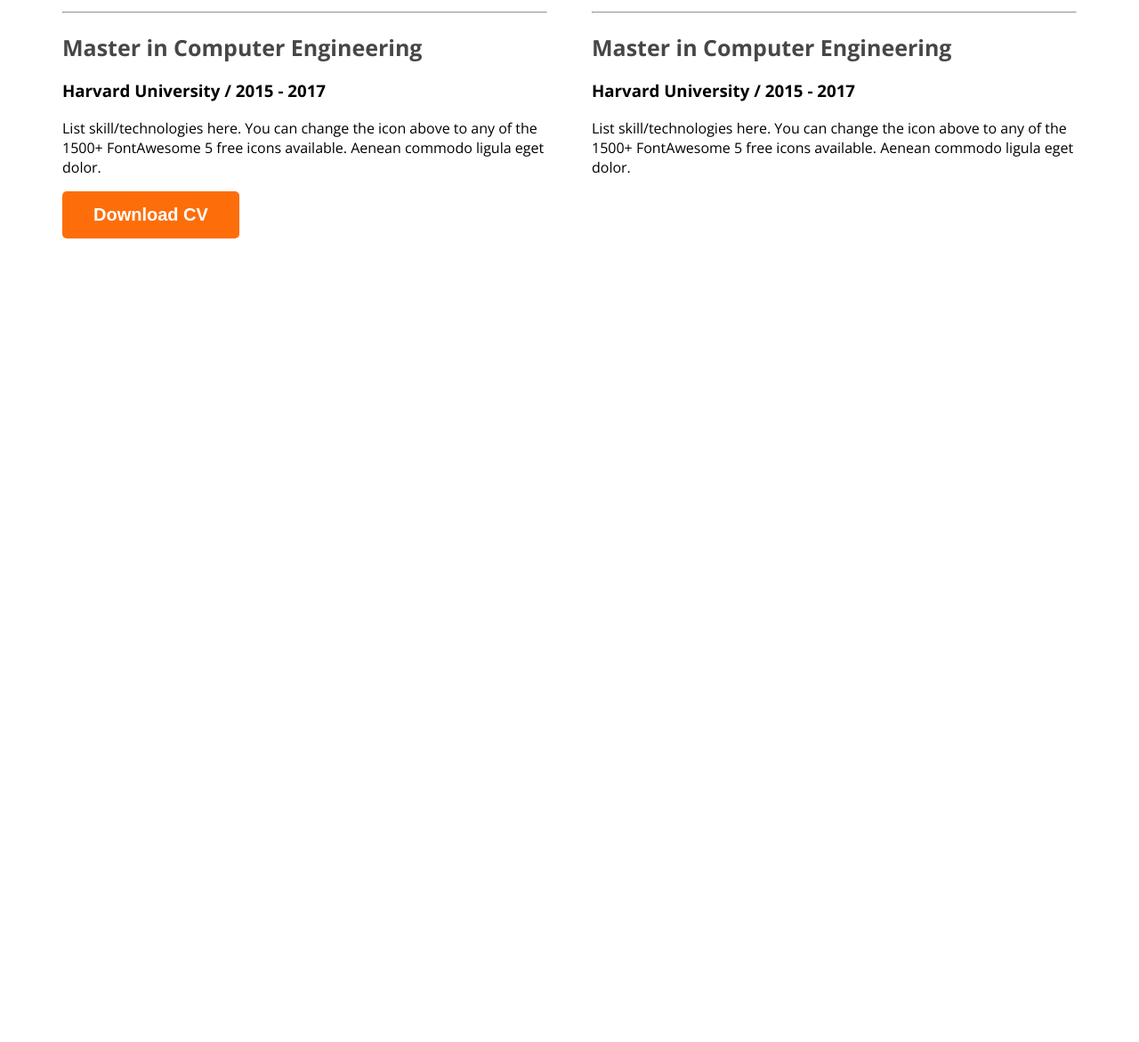
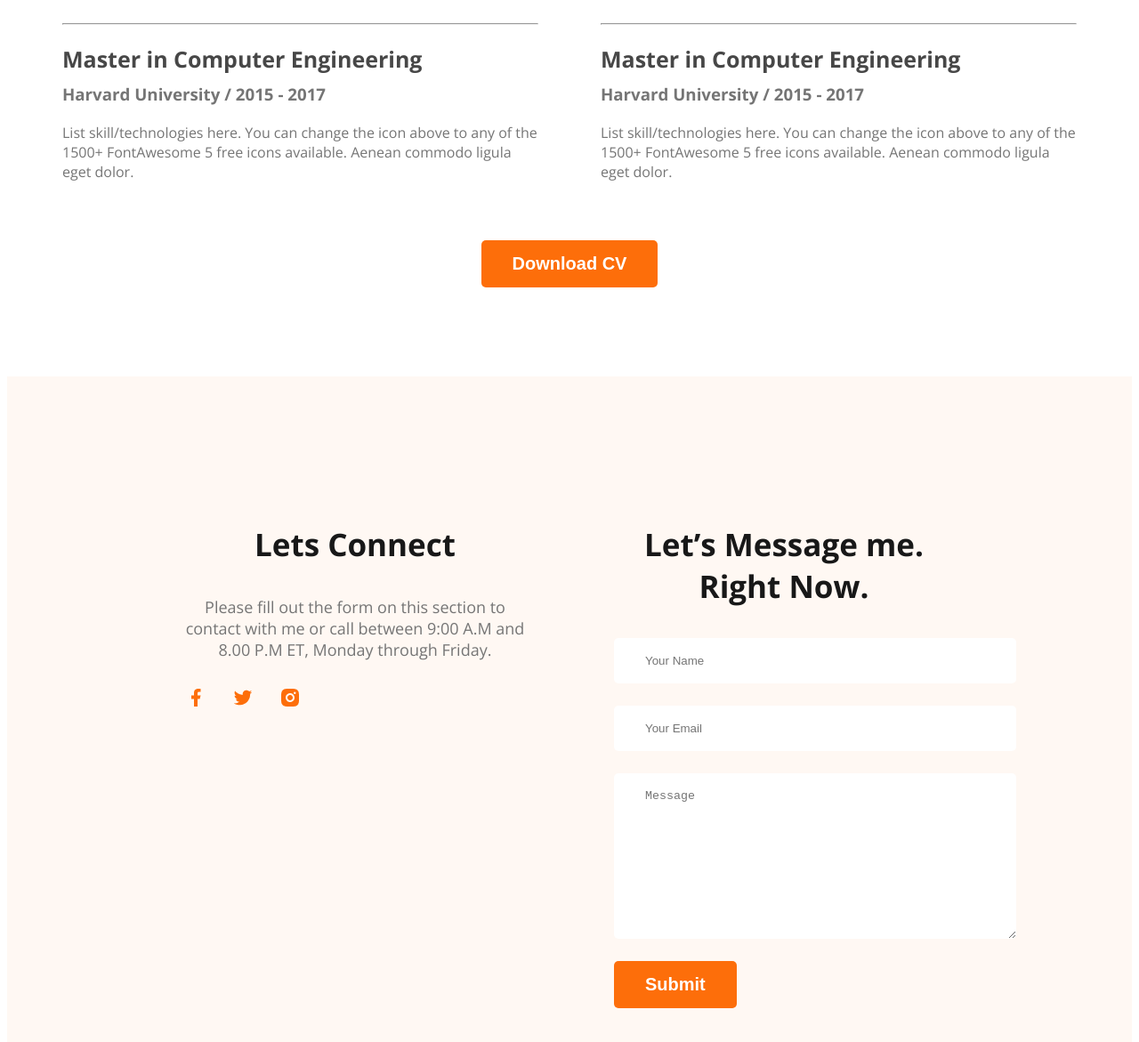
Before and after one commit to shoumikahmed/webdeveloper-portfolio, a plain HTML site: page index.html in a window 1280 px wide. Shown: the part 2852-4023 px from the top of the page at 89% size. Before the commit the page ends 3128 px from the top, so only its background shows below. Drawn offline with nearby package versions, Linux system fonts and the light colour scheme.

Commit message:
all complete

```diff
--- a/index.html
+++ b/index.html
@@ -167,7 +167,27 @@
         </section>
     </main>
     <footer>
-
+        <div class="footer-column">
+            <h3 class="section-title">Lets Connect</h3>
+            <p class="section-description">
+                Please fill out the form on this section to contact with me or call between 9:00 A.M and 8.00 P.M ET,
+                Monday through Friday.
+            </p>
+            <div class="social-links">
+                <a href=""><img src="images/icons/facebook.png" alt=""></a>
+                <a href=""><img src="images/icons/twitter.png" alt=""></a>
+                <a href=""><img src="images/icons/insta.png" alt=""></a>
+            </div>
+        </div>
+        <div class="footer-column">
+            <h3 class="section-title">Let’s Message me. Right Now.</h3>
+            <form class="contact" action="">
+                <input type="text" placeholder="Your Name">
+                <input type="email" name="" placeholder="Your Email" id="">
+                <textarea name="" placeholder="Message" id="" cols="30" rows="10"></textarea>
+                <input class="btn-primary" type="submit" value="Submit">
+            </form>
+        </div>
     </footer>
 </body>
 
--- a/styles/portfolio.css
+++ b/styles/portfolio.css
@@ -157,7 +157,7 @@ main section {
 
 .resume-container {
     display: flex;
-    gap: 50px;
+    gap: 70px;
 }
 
 .resume-column-title {
@@ -172,3 +172,57 @@ main section {
     font-weight: 700;
     margin-bottom: 10px;
 }
+
+.resume-item-institute {
+    margin-bottom: 20px;
+    margin-top: 0px;
+}
+
+.resume-item-institute,
+.resume-item-description {
+    color: #757575;
+}
+
+.resume-container hr {
+    margin: 30px 0px 10px 0px;
+    color: #D1D1D1;
+}
+
+.download-cv {
+    text-align: center;
+    margin-top: 50px;
+}
+
+/* footer style */
+footer {
+    display: flex;
+    gap: 100px;
+    background: #FFF8F3;
+    margin-top: 100px;
+    padding: 130px 200px;
+}
+
+.footer-column {
+    width: 50%;
+}
+
+.social-links {
+    margin-top: 30px;
+}
+
+.social-links a {
+    margin-right: 25px;
+}
+
+.contact input[type="text"],
+.contact input[type="email"],
+textarea {
+    display: block;
+    margin-bottom: 25px;
+    padding: 18px 35px;
+    color: #757575;
+    border-radius: 5px;
+    background: #FFF;
+    border: 0;
+    width: 100%;
+}
```
